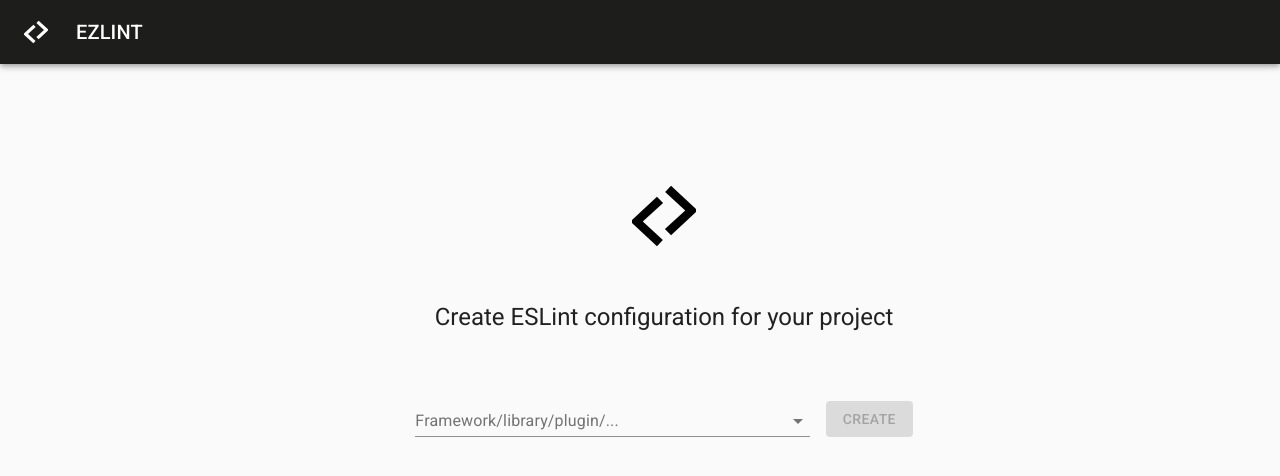
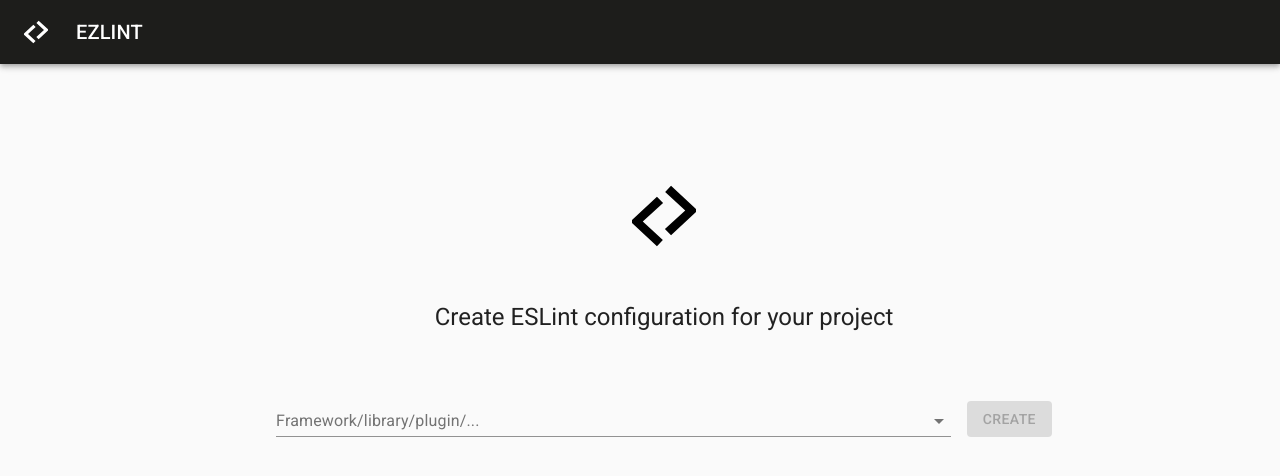
Before and after one commit to ezlint/ezlint, a React (Create React App) app: page / in a window 1280 px wide. Shown: the top 476 px of the page. Built offline with nearby package versions, Linux system fonts and the light colour scheme.

Commit message:
Improve the home page layout (#37)

```diff
--- a/src/components/organisms/SearchThingy.tsx
+++ b/src/components/organisms/SearchThingy.tsx
@@ -4,7 +4,6 @@
 import { Button, Grid } from '@material-ui/core';
 import { useHistory } from 'react-router';
 import { list as listLibraries } from '../../lib/plugins';
-
 
 // sample taken from https://material-ui.com/components/autocomplete/#multiple-values
 const SearchThingy = () => {
@@ -18,7 +17,7 @@
 
   return (
     <Grid container item alignItems="flex-end" justify="center" spacing={2}>
-      <Grid item xs={4}>
+      <Grid item xs={7}>
         <Autocomplete
           multiple
           id="tags-standard"
@@ -34,7 +33,7 @@
           )}
         />
       </Grid>
-      <Grid item xs={1}>
+      <Grid item>
         <Button
           fullWidth
           variant="contained"
--- a/src/components/pages/Home.tsx
+++ b/src/components/pages/Home.tsx
@@ -1,4 +1,4 @@
-import { Grid, makeStyles, Typography } from '@material-ui/core';
+import { Container, Grid, makeStyles, Typography } from '@material-ui/core';
 import React from 'react';
 import { EzLintIcon } from '../atoms/ezlint-icon';
 import SearchThingy from '../organisms/SearchThingy';
@@ -13,6 +13,7 @@
   const classes = useStyles();
 
   return (
+    <Container maxWidth="lg">
       <Grid
         container
         justify="center"
@@ -34,6 +35,7 @@
         </Grid>
         <SearchThingy />
       </Grid>
+    </Container>
   );
 };
 
--- a/src/components/templates/Layout.tsx
+++ b/src/components/templates/Layout.tsx
@@ -13,9 +13,6 @@
 
 const useStyles = makeStyles((theme: Theme) =>
   createStyles({
-    root: {
-      flexGrow: 1,
-    },
     menuButton: {
       marginRight: theme.spacing(2),
     },
@@ -24,17 +21,10 @@
     },
     container: {
       width: '100%',
-      display: 'block',
-      boxSizing: 'border-box',
-      marginLeft: 'auto',
-      marginRight: 'auto',
       padding: theme.spacing(2),
-      minHeight: `calc(100% - ${theme.spacing(8)}px)`,
       [theme.breakpoints.up('sm')]: {
         padding: theme.spacing(4),
       },
-      flexGrow: 1,
-      height: '100vh',
       overflow: 'auto',
     },
   })
@@ -48,10 +38,11 @@
   }, [history]);
 
   return (
-    <div className={classes.root}>
+    <>
       <AppBar position="static">
         <Toolbar>
-          <IconButton onClick={navigateHome}
+          <IconButton
+            onClick={navigateHome}
             edge="start"
             className={classes.menuButton}
             color="inherit"
@@ -64,7 +55,8 @@
           </Typography>
         </Toolbar>
       </AppBar>
+
       <div className={classes.container}>{children}</div>
-    </div>
+    </>
   );
 };
```
Lines whose indentation alone changed are shown as unchanged.
